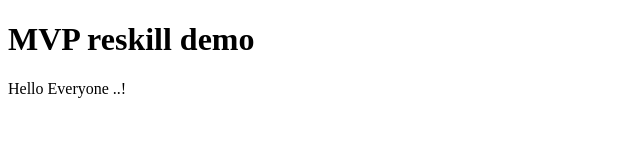
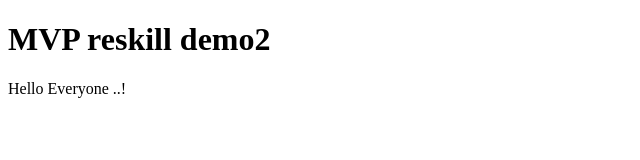
Before and after one commit to kishore0420/demo7, a plain HTML site: page index.html in a window 1280 px wide. Shown: the full height of the page, 0-640 px from the left. Drawn offline with Linux system fonts and the light colour scheme.

Commit message:
Update index.html

```diff
--- a/index.html
+++ b/index.html
@@ -2,7 +2,7 @@
 <html>
 <body>
 
-<h1>MVP reskill demo</h1>
+<h1>MVP reskill demo2</h1>
 <p>Hello Everyone ..!</p>
 
 </body>
```
